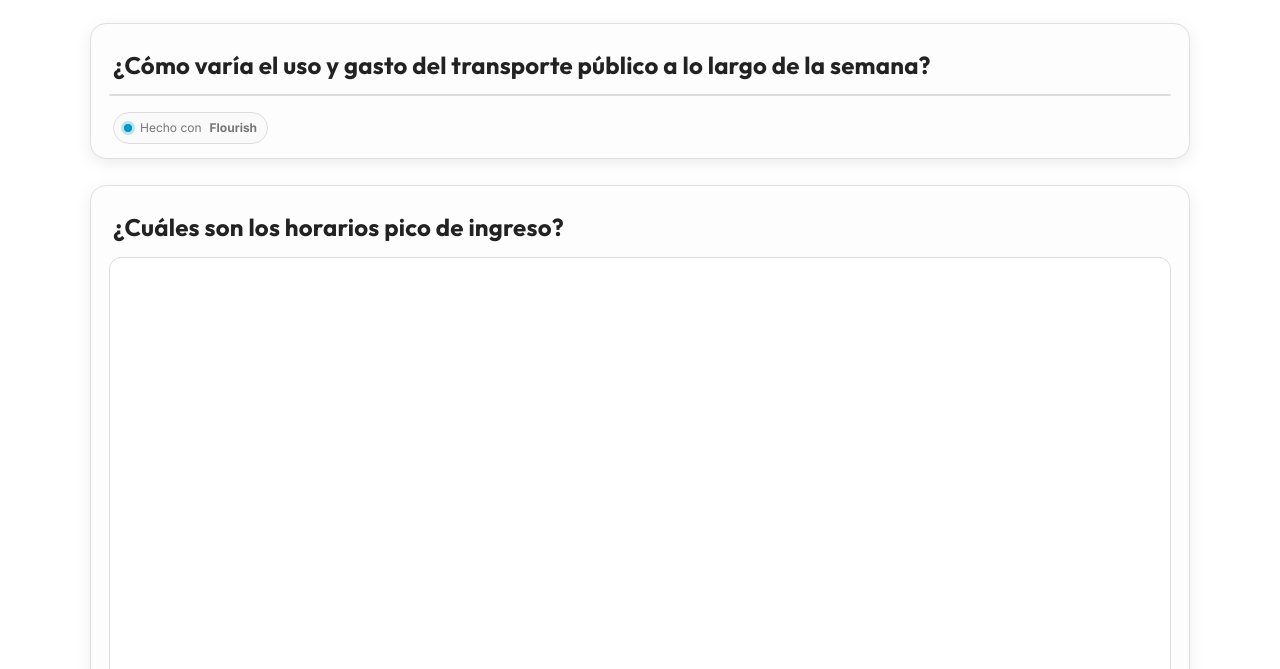
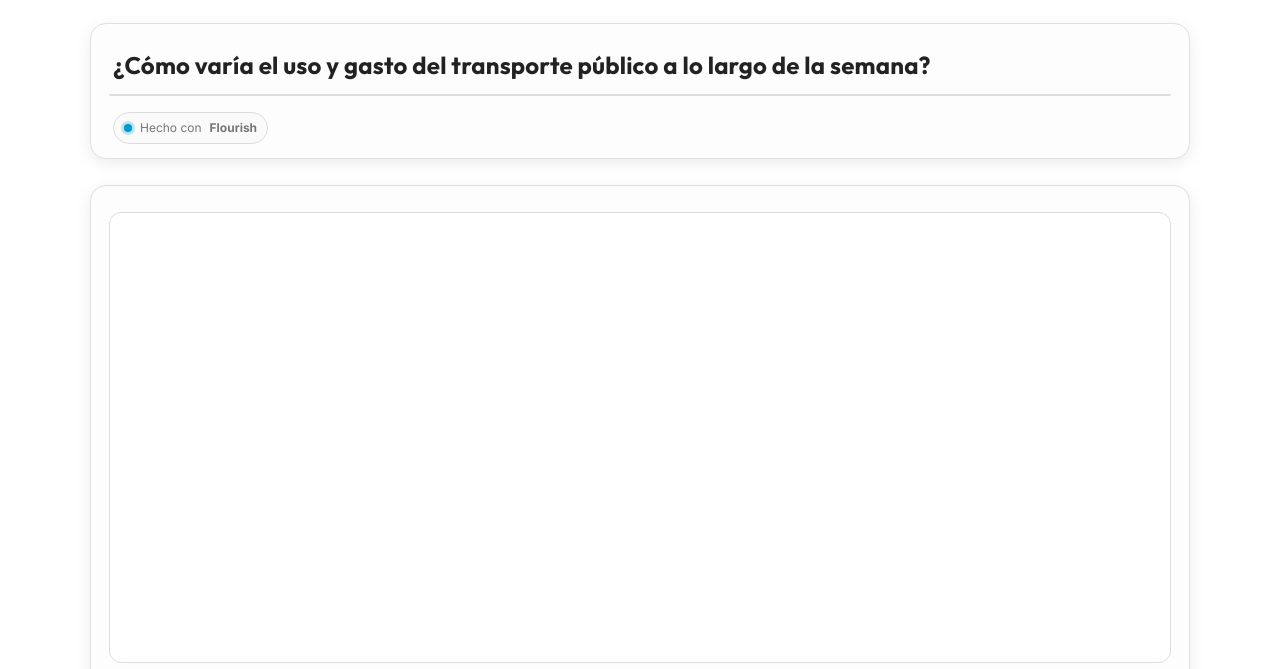
Before and after one commit to carolinabrosa/infovis, a plain HTML site: page TP Datos Personales/index.html in a window 1280 px wide. Shown: the part 131-800 px from the top of the page. Drawn offline with Linux system fonts and the light colour scheme; a script that the page names is missing.

Commit message:
Update index.html

```diff
--- a/TP Datos Personales/index.html
+++ b/TP Datos Personales/index.html
@@ -160,7 +160,6 @@
 
     <!-- Datawrapper -->
     <section class="card">
-      <h2>¿Cuáles son los horarios pico de ingreso?</h2>
       <div class="viz">
         <div id="datawrapper-vis-Ytith" style="min-height:449px">
           <script type="text/javascript" defer src="https://datawrapper.dwcdn.net/Ytith/embed.js" charset="utf-8" data-target="#datawrapper-vis-Ytith"></script>
```
